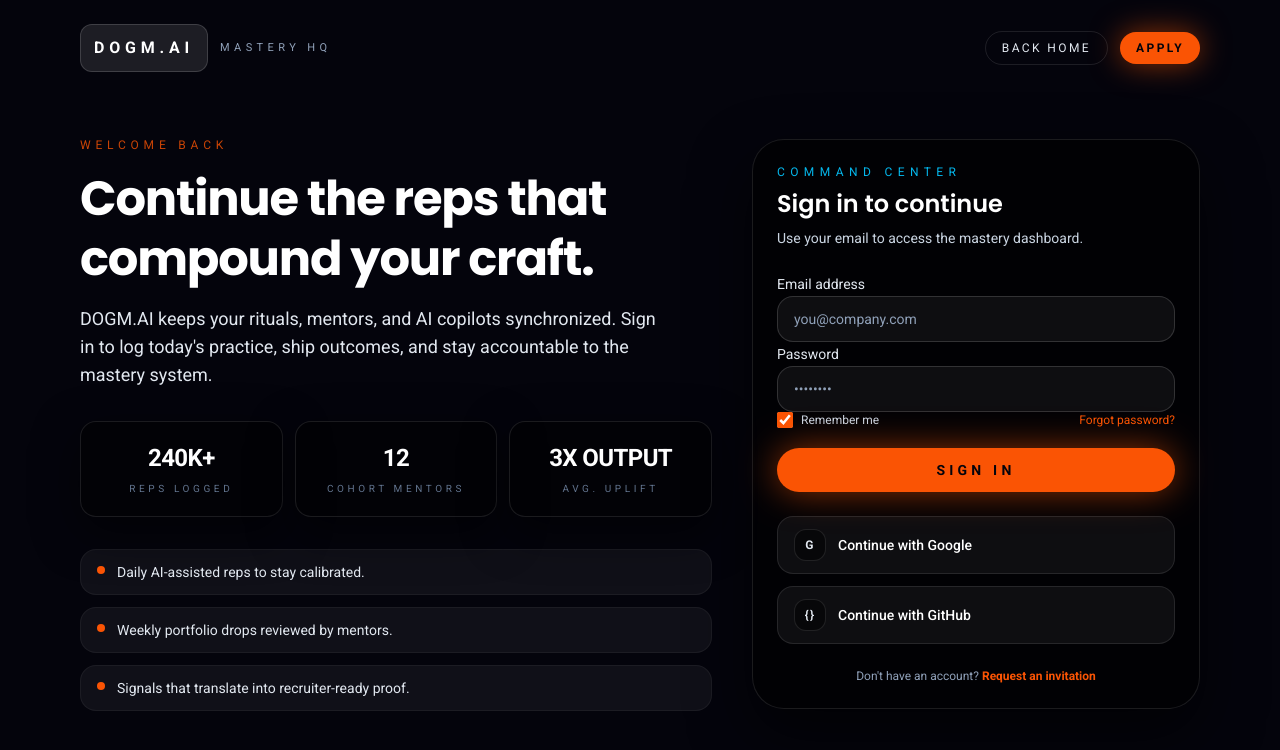
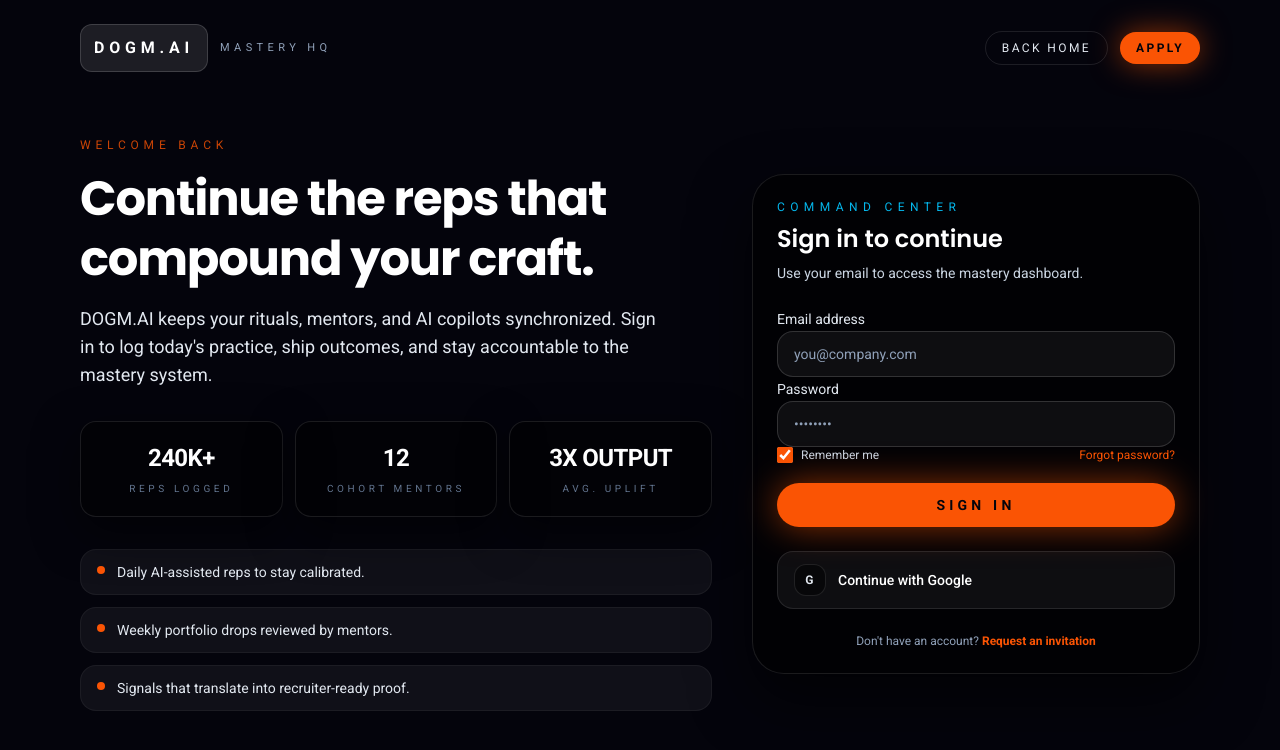
Before and after one commit to LiveLifeWithLove/dogmai, a Next.js app: page /signin in a window 1280 px wide. Shown: the top 750 px of the page. Built offline with nearby package versions, Linux system fonts and the light colour scheme.

Commit message:
feat: update

```diff
--- a/app/signin/page.tsx
+++ b/app/signin/page.tsx
@@ -13,10 +13,7 @@
   "Signals that translate into recruiter-ready proof.",
 ];
 
-const providers = [
-  { label: "Continue with Google", icon: "G" },
-  { label: "Continue with GitHub", icon: "{}" },
-];
+const providers = [{ label: "Continue with Google", icon: "G" }];
 
 export const metadata: Metadata = {
   title: "Sign in — DOGM.AI",
```
